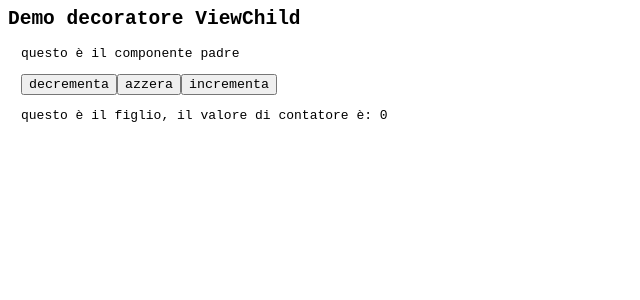
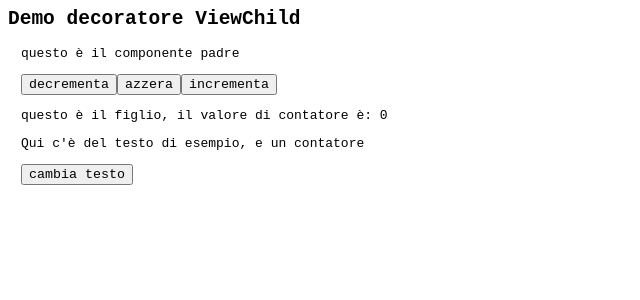
Before and after one commit to fabiofaie/appunti-angular, an Angular app: page / in a window 1280 px wide. Shown: the top 300 px of the page, without its empty margins (0-640 px from the left). Built offline with nearby package versions, Linux system fonts and the light colour scheme.

Commit message:
Esempio ElementRef

```diff
--- a/src/app/app.component.html
+++ b/src/app/app.component.html
@@ -1,2 +1,3 @@
 <h2>Demo decoratore ViewChild</h2>
 <app-padre></app-padre>
+<app-solohtml>
--- a/src/app/padre/padre.component.ts
+++ b/src/app/padre/padre.component.ts
@@ -10,8 +10,7 @@ export class PadreComponent {
   constructor() {}
 
   // deve esserci un selettore di FiglioComponent nel mio Html
-  @ViewChild(FiglioComponent, { static: true })
-  child: FiglioComponent;
+  @ViewChild(FiglioComponent, { static: true }) child!: FiglioComponent;
 
   incrementa() {
     this.child.incrementaContatore();
--- /dev/null
+++ b/src/app/solohtml/solohtml.component.ts
@@ -0,0 +1,23 @@
+import { Component, ElementRef, ViewChild } from '@angular/core';
+
+@Component({
+  selector: 'app-solohtml',
+  template: `
+  <div>
+    <p #esempio>Qui c'è del testo di esempio, e un contatore</p>
+    <button (click)="cambia()">cambia testo</button>
+  </div>
+`,
+})
+export class SolohtmlComponent {
+
+  // qua ci riferisce direttamente all'elemento html
+  @ViewChild('esempio', { static: true }) para: ElementRef;
+
+  conta: number = 0;
+
+  cambia() {
+    this.conta++;
+    this.para.nativeElement.innerHTML = 'adesso è cambiato! ' + this.conta;
+  }
+}
```
Also changed, not shown: src/app/app.module.ts (+7 -1 lines), src/app/padre/padre.component.html (line endings or trailing spaces).
